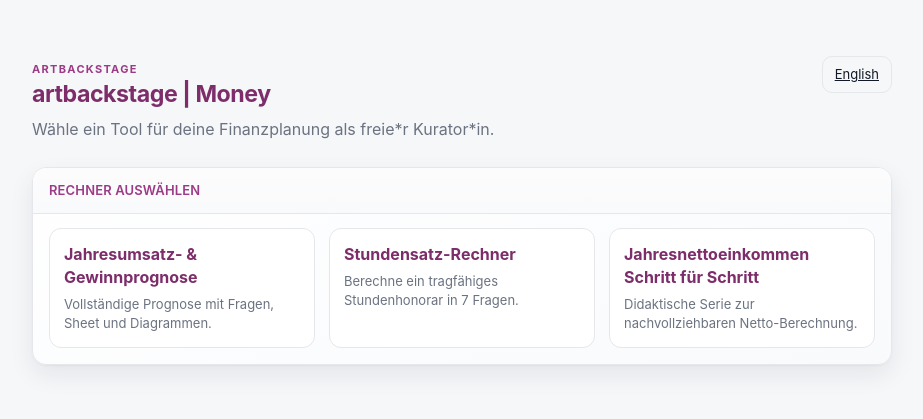
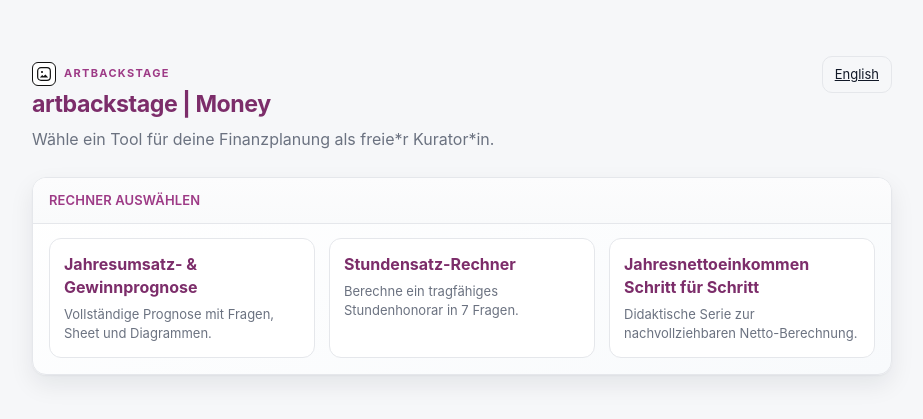
Before and after one commit to Martin-Fritz-Office/curator_planning, a PHP site: page / in a window 1280 px wide. Shown: the top 419 px of the page, without its empty margins (178-1101 px from the left). Run offline with PHP 8.4, Linux system fonts and the light colour scheme.

Commit message:
Add monochrome brand icon to homepage header

```diff
--- a/index.php
+++ b/index.php
@@ -11,7 +11,16 @@
   <div class="page landing-page">
     <header class="header landing-header">
       <div>
-        <p class="eyebrow">artbackstage</p>
+        <p class="eyebrow brand-mark">
+          <span class="brand-icon" aria-hidden="true">
+            <svg viewBox="0 0 24 24" role="img" focusable="false">
+              <rect x="2.5" y="2.5" width="19" height="19" rx="5"></rect>
+              <circle cx="9" cy="9" r="1.6"></circle>
+              <path d="M5.8 17.3h12.4l-4.1-4.7-2.8 2.9-2-2.1z"></path>
+            </svg>
+          </span>
+          <span>artbackstage</span>
+        </p>
         <h1>artbackstage | Money</h1>
         <p class="muted">Wähle ein Tool für deine Finanzplanung als freie*r Kurator*in.</p>
       </div>
--- a/style.css
+++ b/style.css
@@ -317,6 +317,39 @@ input[type="number"]:focus{
   color:var(--headline-soft);
 }
 
+.brand-mark{
+  display:inline-flex;
+  align-items:center;
+  gap:8px;
+}
+
+.brand-icon{
+  width:24px;
+  height:24px;
+  border:1px solid #111;
+  border-radius:6px;
+  display:inline-flex;
+  align-items:center;
+  justify-content:center;
+  background:#fff;
+}
+
+.brand-icon svg{
+  width:16px;
+  height:16px;
+  stroke:#111;
+  fill:none;
+  stroke-width:1.8;
+  stroke-linecap:round;
+  stroke-linejoin:round;
+}
+
+.brand-icon svg circle,
+.brand-icon svg path{
+  fill:#111;
+  stroke:none;
+}
+
 .landing-page{
   max-width:900px;
   padding-top:56px;
```
Also changed, not shown: index_en.php (+10 -1 lines).
